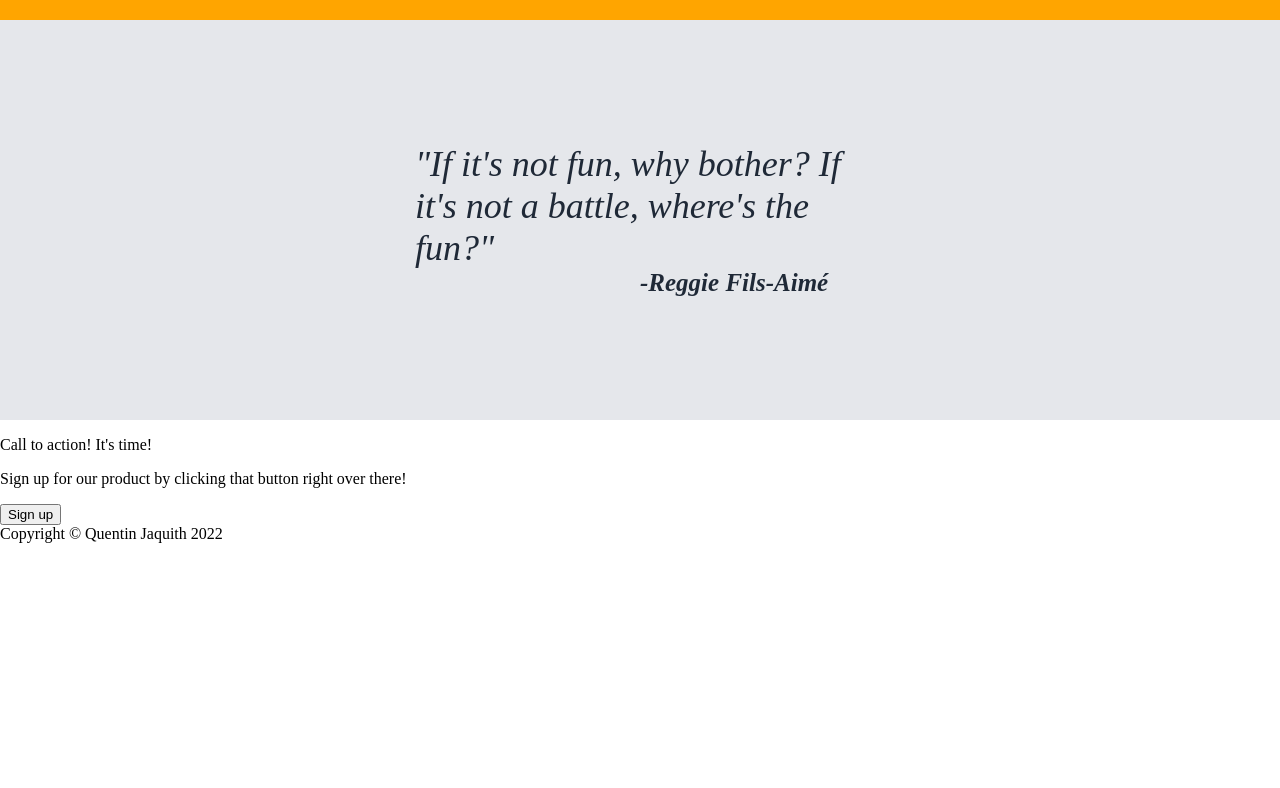
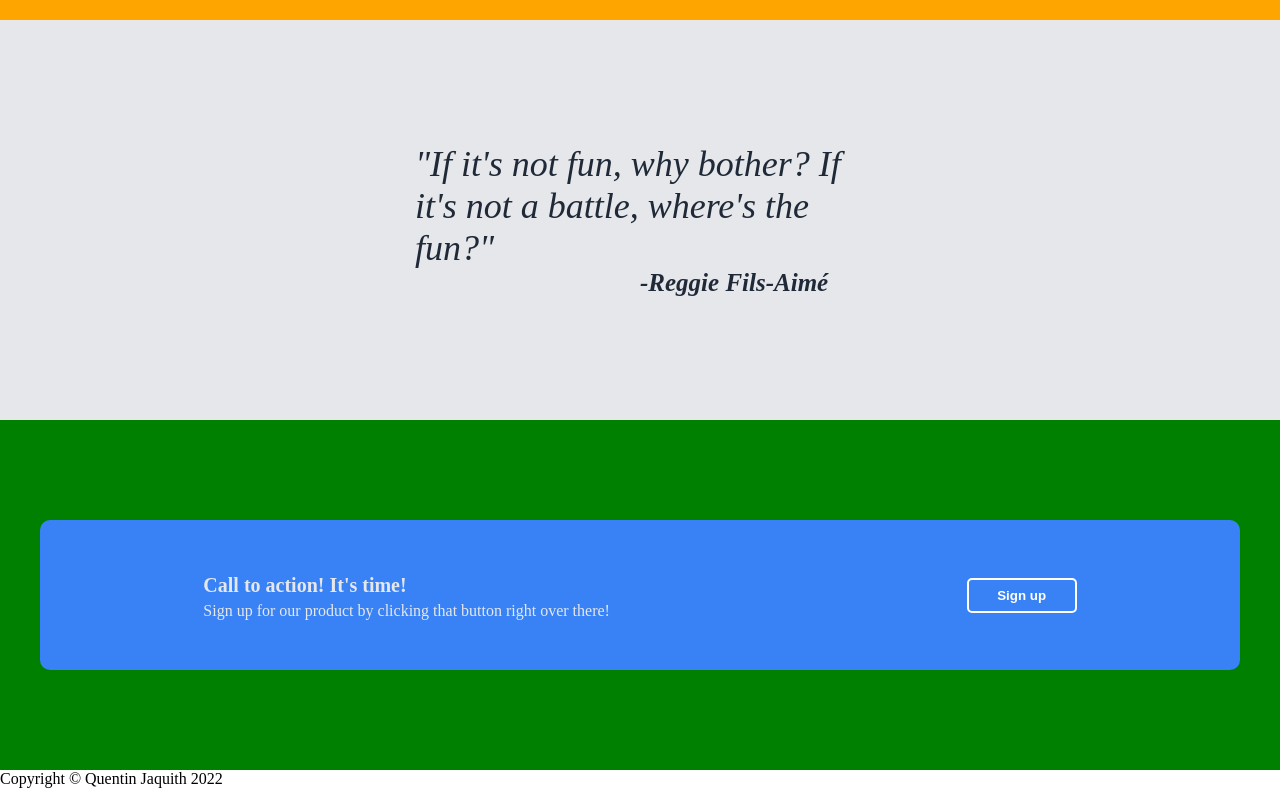
Before and after one commit to KwintennIsMe/landing-page, a plain HTML site: page index.html in a window 1280 px wide. Shown: the part 830-1618 px from the top of the page. Before the commit the page ends 1373 px from the top, so only its background shows below. Drawn offline with Linux system fonts and the light colour scheme.

Commit message:
Add call to action sign up button

```diff
--- a/index.html
+++ b/index.html
@@ -60,12 +60,10 @@
     <div class="nearendcontain">
         <div class="signupcontain">
             <div class="actioncall">
-                <p>Call to action! It's time!</p>
+                <h3>Call to action! It's time!</h3>
                 <p>Sign up for our product by clicking that button right over there!</p>
             </div>
-            <div class="signup">
-                <button class="signupbottom">Sign up</button>
-            </div>
+            <button class="signupbottom">Sign up</button>
         </div>
 
     </div>
--- a/style/style.css
+++ b/style/style.css
@@ -132,3 +132,43 @@ ul {
     align-self: center;
     margin-left: 450px;
 }
+
+.nearendcontain {
+    background: green;
+    height: 350px;
+    display: flex;
+    justify-content: center;
+    align-items: center;
+    flex-shrink: 1;
+}
+
+.signupcontain {
+    background: #3882F6;
+    min-height: 150px;
+    width: 1200px;
+    display: flex;
+    flex-wrap: wrap;
+    align-items: center;
+    color: #E5E7EB;
+    justify-content: space-around;
+    gap: 30px;
+    border-radius: 10px;
+}
+
+.actioncall h3 {
+    margin-bottom: 5px;
+    font-size: 20px;
+}
+.actioncall p {
+    margin-top: 0;
+}
+
+.signupbottom {
+    width: 110px;
+    height: 35px;
+    border-radius: 5px;
+    background: inherit;
+    color: white;
+    border: 2px solid white;
+    font-weight: bold;
+}
```
